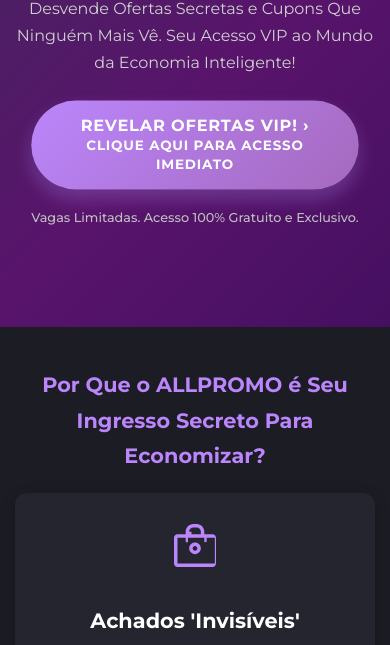
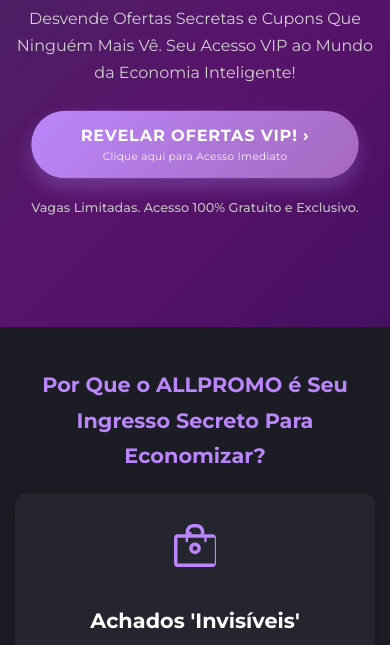
Before and after one commit to caiojosef/landingpage, a plain HTML site: page index.html in a window 390 px wide. Shown: the part 179-824 px from the top of the page. Drawn offline with Linux system fonts and the light colour scheme.

Commit message:
Update style.css

```diff
--- a/style.css
+++ b/style.css
@@ -11,10 +11,10 @@ html {
 
 body {
     font-family: 'Montserrat', sans-serif;
-    background-color: #121212;
-    color: #E0E0E0;
+    background-color: #121212; /* Very dark grey */
+    color: #E0E0E0; /* Light grey text */
     line-height: 1.7;
-    overflow-x: hidden;
+    overflow-x: hidden; /* Prevent horizontal scroll */
 }
 
 .page-wrapper {
@@ -88,13 +88,14 @@ body {
     margin-bottom: 20px;
 }
 
+/* ESTILO DO BOTÃO CTA PRINCIPAL MELHORADO (COM AJUSTES PARA SUBTEXTO) */
 .whatsapp-cta-button {
     display: inline-block;
     background: linear-gradient(135deg, #BB86FC, #A569BD);
     color: #FFFFFF;
-    font-size: clamp(1.1rem, 2.3vw, 1.4rem);
+    font-size: clamp(1.05rem, 2.2vw, 1.35rem); /* Levemente ajustado para acomodar duas linhas */
     font-weight: 700;
-    padding: 20px 45px;
+    padding: 18px 35px; /* Padding ajustado para texto em duas linhas */
     border-radius: 50px;
     text-decoration: none;
     transition: all 0.3s cubic-bezier(0.25, 0.8, 0.25, 1);
@@ -103,10 +104,22 @@ body {
     cursor: pointer;
     text-transform: uppercase;
     letter-spacing: 0.8px;
-    line-height: 1.2;
+    line-height: 1.4; /* Ajustado para melhor espaçamento com duas linhas */
     position: relative;
     animation: pulseButton 2s infinite ease-in-out;
+    text-align: center; /* Garante que o texto interno e o small fiquem centralizados */
 }
+
+.whatsapp-cta-button span small { /* Estilo para o texto menor dentro do botão */
+    font-size: 0.7em; /* Relativo ao tamanho do texto principal do botão */
+    font-weight: 400; /* Menos peso que o texto principal */
+    display: block; /* Faz com que o <small> ocupe uma nova linha */
+    margin-top: 4px; /* Espaço entre o texto principal e o <small> */
+    letter-spacing: 0.3px;
+    text-transform: none; /* Para não ser tudo maiúsculo */
+    opacity: 0.9;
+}
+
 
 @keyframes pulseButton {
     0% { transform: scale(1); box-shadow: 0 8px 15px rgba(187, 134, 252, 0.3), 0 4px 8px rgba(0, 0, 0, 0.15); }
@@ -126,6 +139,7 @@ body {
     transform: translateY(-2px) scale(1.05);
     box-shadow: 0 5px 15px rgba(187, 134, 252, 0.3);
 }
+/* FIM DO ESTILO DO BOTÃO CTA PRINCIPAL */
 
 .cta-subtext {
     font-size: clamp(0.9rem, 2vw, 1.05rem);
@@ -134,6 +148,7 @@ body {
     font-weight: 500;
 }
 
+/* Animações de entrada para Hero */
 @keyframes fadeInDown {
     from { opacity: 0; transform: translateY(-30px); }
     to { opacity: 1; transform: translateY(0); }
@@ -143,6 +158,7 @@ body {
     to { opacity: 1; transform: translateY(0); }
 }
 
+/* Benefits Section */
 .benefits-section {
     width: 100%;
     padding: 60px 20px;
@@ -198,6 +214,7 @@ body {
     line-height: 1.6;
 }
 
+/* ESTILOS PARA A SEÇÃO DE GALERIA */
 .gallery-section {
     width: 100%;
     padding: 60px 20px;
@@ -262,6 +279,7 @@ body {
     opacity: 1;
 }
 
+/* Botão para ver todos os produtos */
 .view-all-products-container {
     text-align: center;
     margin-top: 30px;
@@ -289,6 +307,8 @@ body {
     box-shadow: 0 5px 15px rgba(187, 134, 252, 0.3);
 }
 
+
+/* ESTILOS PARA A SEÇÃO DE MARCAS E MARKETPLACES */
 .brands-section {
     width: 100%;
     padding: 50px 20px;
@@ -375,6 +395,7 @@ body {
     }
 }
 
+/* Final CTA Section */
 .final-cta-section {
     width: 100%;
     padding: 70px 20px;
@@ -399,6 +420,7 @@ body {
     margin-right: auto;
 }
 
+/* Footer */
 footer {
     width: 100%;
     text-align: center;
@@ -412,6 +434,7 @@ footer p {
     color: #757575;
 }
 
+/* CSS PARA SCROLL REVEAL */
 .reveal-on-scroll {
     opacity: 0;
     transform: translateY(40px);
@@ -495,7 +518,13 @@ footer p {
     }
     .whatsapp-cta-button {
         padding: 16px 35px;
+        line-height: 1.3; /* Ajuste para texto de duas linhas em telas menores */
     }
+    .whatsapp-cta-button span small {
+        margin-top: 3px; /* Menor margem no mobile */
+        font-size: 0.6em;
+    }
+
     .secondary-action-button {
         padding: 12px 30px;
         font-size: clamp(0.9rem, 1.8vw, 1rem);
@@ -550,15 +579,20 @@ footer p {
         font-size: clamp(1rem, 2.5vw, 1.2rem);
     }
     .whatsapp-cta-button {
-        padding: 15px 30px;
-        font-size: clamp(1rem, 2.3vw, 1.15rem);
+        padding: 15px 25px; /* Padding ajustado para texto de duas linhas */
+        font-size: clamp(1rem, 2.2vw, 1.1rem);
         width: 90%;
         margin-left: auto;
         margin-right: auto;
     }
+    .whatsapp-cta-button span small {
+        font-size: 0.65em;
+    }
+
     .secondary-action-button {
         width: 80%;
         padding: 12px 20px;
+        font-size: clamp(0.85rem, 1.8vw, 0.95rem);
     }
     .cta-subtext {
         font-size: clamp(0.8rem, 1.8vw, 0.95rem);
```
